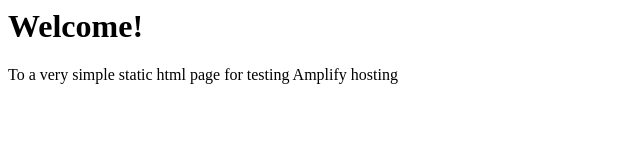
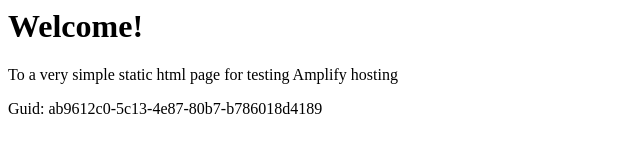
Before and after one commit to aws-aemilia-nrt/Github-PR-Commit-Integration-Test-DoNotTouch-Gith-OKSLNVO2-v1-prod-ap-northeast-1, a website: page src/index.html in a window 1280 px wide. Shown: the whole page, without its empty margins (0-640 px from the left). Drawn offline with Linux system fonts and the light colour scheme.

Commit message:
commit from integ tests

```diff
--- a/src/index.html
+++ b/src/index.html
@@ -1,3 +1,5 @@
+
+
 <html lang="en">
 
 <head>
@@ -10,6 +12,6 @@
 <body>
     <h1>Welcome!</h1>
     <p>To a very simple static html page for testing Amplify hosting</p>
-</body>
+    <p>Guid: ab9612c0-5c13-4e87-80b7-b786018d4189</p></body>
 
 </html>
```
